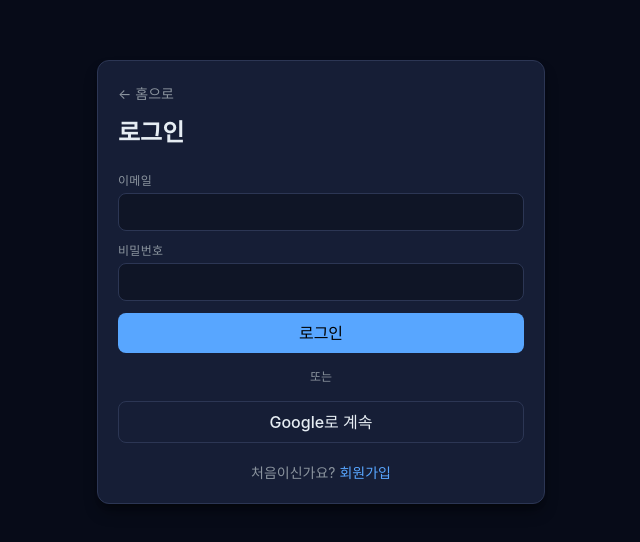
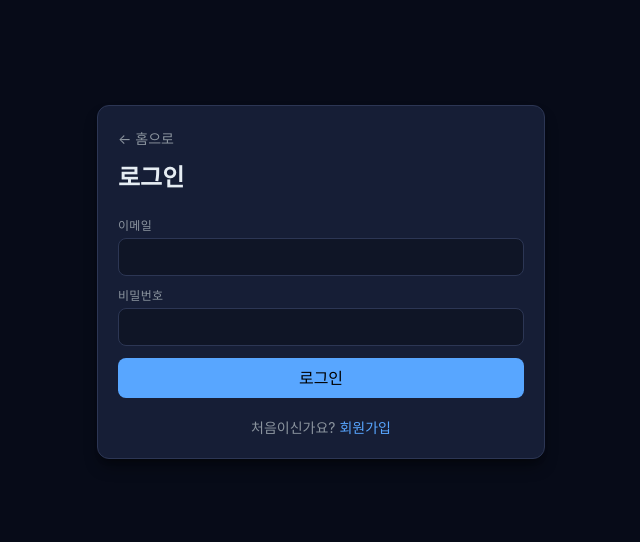
Before and after one commit to zzanghj11-boop/auto_coin, a Next.js app in the folder web/: page /login in a window 1280 px wide. Shown: the part 118-660 px from the top of the page, without its empty margins (319-959 px from the left). Built offline with nearby package versions, Linux system fonts and the light colour scheme; no server answers.

Commit message:
fix: Google 로그인 버튼 임시 제거

```diff
--- a/web/app/login/page.tsx
+++ b/web/app/login/page.tsx
@@ -58,8 +58,7 @@ export default function LoginPage() {
           </button>
         </form>
 
-        <div className="my-4 text-center text-xs text-muted">또는</div>
-        <button onClick={handleGoogle} className="btn btn-ghost w-full">Google로 계속</button>
+
 
         <p className="mt-5 text-center text-sm text-muted">
           {mode === 'signup' ? '이미 계정이 있나요? ' : '처음이신가요? '}
```
